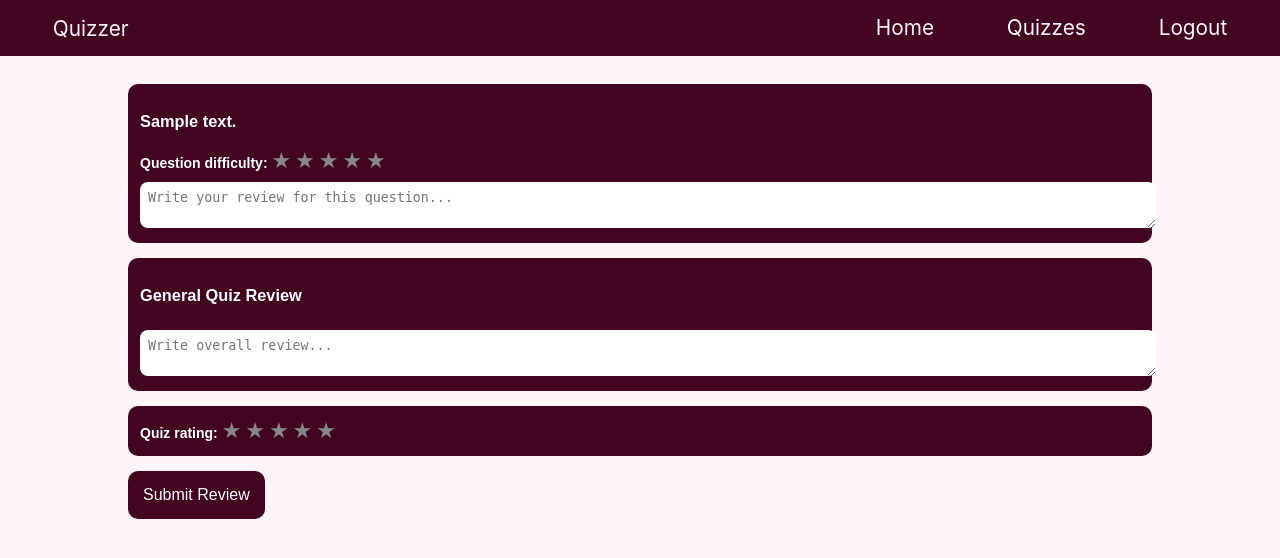
After one commit to Tonari239/Web-QuizReviewer, a PHP site: page /client/reviews/review-quiz.php in a window 1280 px wide. The commit adds this page. Shown: the top 558 px of the page. Run offline with PHP 8.4, Linux system fonts and the light colour scheme; tables that the repository leaves empty hold one stand-in row (values such as "Sample post").

Commit message:
Added review quiz page + fixed xampp
Xampp wasnt working for me so I fixed it and also added the new review logic. Pog

```diff
--- /dev/null
+++ b/client/reviews/review-quiz.php
@@ -0,0 +1,211 @@
+<?php
+session_start();
+require "../../server/xml-exporter/db.php";
+
+ini_set('display_errors',1);
+error_reporting(E_ALL);
+
+if(!isset($_SESSION['user_guid'])){
+$_SESSION['user_guid']='550e8400-e29b-41d4-a716-446655440001';
+}
+
+if (!isset($_GET['quiz_id'])) {
+$_GET['quiz_id'] = 1;
+}
+
+$quiz_id = (int)$_GET['quiz_id'];
+
+$stmt = $pdo->prepare("
+SELECT question_id, question_text
+FROM questions
+WHERE quiz_id = ?
+");
+$stmt->execute([$quiz_id]);
+$questions = $stmt->fetchAll();
+?>
+<!DOCTYPE html>
+<html>
+<head>
+<title>Review Quiz</title>
+
+<script src="../common/reused-components/nav-bar/navbar.js"></script>
+
+<style>
+body{
+background:#FFF4F8;
+font-family:Arial;
+margin:0;
+padding-top:4rem;
+}
+
+.container{
+width:80%;
+margin:auto;
+padding:20px;
+}
+
+.card{
+background:#420420;
+padding:12px;
+margin-bottom:15px;
+border-radius:10px;
+color:white;
+font-size:14px;
+}
+
+textarea{
+width:100%;
+padding:8px;
+margin-top:8px;
+border-radius:8px;
+border:none;
+}
+
+.submit{
+background:#420420;
+color:white;
+padding:15px;
+border:none;
+border-radius:10px;
+font-size:16px;
+cursor:pointer;
+}
+
+.star{
+font-size:22px;
+cursor:pointer;
+color:#888;
+transition:0.2s;
+}
+
+.star:hover,
+.star.hovered,
+.star.selected{
+color:gold;
+text-shadow:0 0 8px gold;
+}
+</style>
+</head>
+
+<body>
+
+<quiz-navbar id="navbar" active="Review"></quiz-navbar>
+
+<div class="container">
+
+<form method="POST" action="../../server/reviews/submit-review.php">
+
+<input type="hidden" name="quiz_id" value="<?= $quiz_id ?>">
+
+<?php foreach($questions as $q): ?>
+
+<div class="card">
+
+<h3><?= htmlspecialchars($q['question_text']) ?></h3>
+
+<div>
+<strong>Question difficulty:</strong>
+
+<input type="hidden"
+name="question_difficulty[<?= $q['question_id']?>]"
+value="0"
+class="rating-input">
+
+<span class="stars">
+<?php for($i=1;$i<=5;$i++): ?>
+<span class="star" data-value="<?= $i ?>">★</span>
+<?php endfor; ?>
+</span>
+
+</div>
+
+<textarea
+name="question_reviews[<?= $q['question_id']?>]"
+placeholder="Write your review for this question..."
+></textarea>
+
+</div>
+
+<?php endforeach; ?>
+
+<div class="card">
+<h3>General Quiz Review</h3>
+
+<textarea
+name="general_review"
+placeholder="Write overall review..."
+></textarea>
+</div>
+
+<!-- QUIZ RATING -->
+<div class="card">
+
+<strong>Quiz rating:</strong>
+
+<input type="hidden"
+name="quiz_rating"
+value="0"
+class="rating-input">
+
+<span class="stars">
+<?php for($i=1;$i<=5;$i++): ?>
+<span class="star" data-value="<?= $i ?>">★</span>
+<?php endfor; ?>
+</span>
+
+</div>
+
+<button class="submit">Submit Review</button>
+
+</form>
+
+</div>
+
+<script>
+// universal star handler
+document.querySelectorAll(".stars").forEach(container=>{
+
+const stars = container.querySelectorAll(".star");
+const hiddenInput = container.parentElement.querySelector(".rating-input");
+
+stars.forEach((star,index)=>{
+
+star.addEventListener("mouseover",()=>{
+stars.forEach((s,i)=>s.classList.toggle("hovered",i<=index));
+});
+
+star.addEventListener("mouseout",()=>{
+stars.forEach(s=>s.classList.remove("hovered"));
+});
+
+star.addEventListener("click",()=>{
+const value = star.dataset.value;
+hiddenInput.value = value;
+
+stars.forEach((s,i)=>s.classList.toggle("selected",i<value));
+});
+
+});
+
+});
+</script>
+
+<script>
+const navbar=document.querySelector("#navbar");
+
+navbar.links=[
+{ text:"Home", href:"/test/client/landing/landing.html"},
+{ text:"Quizzes", href:"/test/client/quizzes/quizzes.html"},
+{ text:"Logout", href:"#logout"}
+];
+
+navbar.addEventListener("logout",()=>{
+fetch("/test/index.php?logoutUser",{method:"POST"})
+.then(()=>{
+window.location="/test/client/landing/landing.html";
+});
+});
+</script>
+
+</body>
+</html>
--- a/index.php
+++ b/index.php
@@ -60,11 +60,11 @@ class Application
 				return;
 			}
 			header('Content-Type: text/html');
-			header('Location: /client/landing/landing.html');
+			header('Location: ./client/landing/landing.html');
 		}
 		 else {
 			header('Content-Type: text/html');
-			header('Location: /client/landing/landing.html');
+			header('Location: ./client/landing/landing.html');
 			exit();
 		}
 	}
```
Also changed, not shown: server/reviews/submit-review.php (added, +59 -0 lines), setup/create-database.sql (+15 -0 lines).
